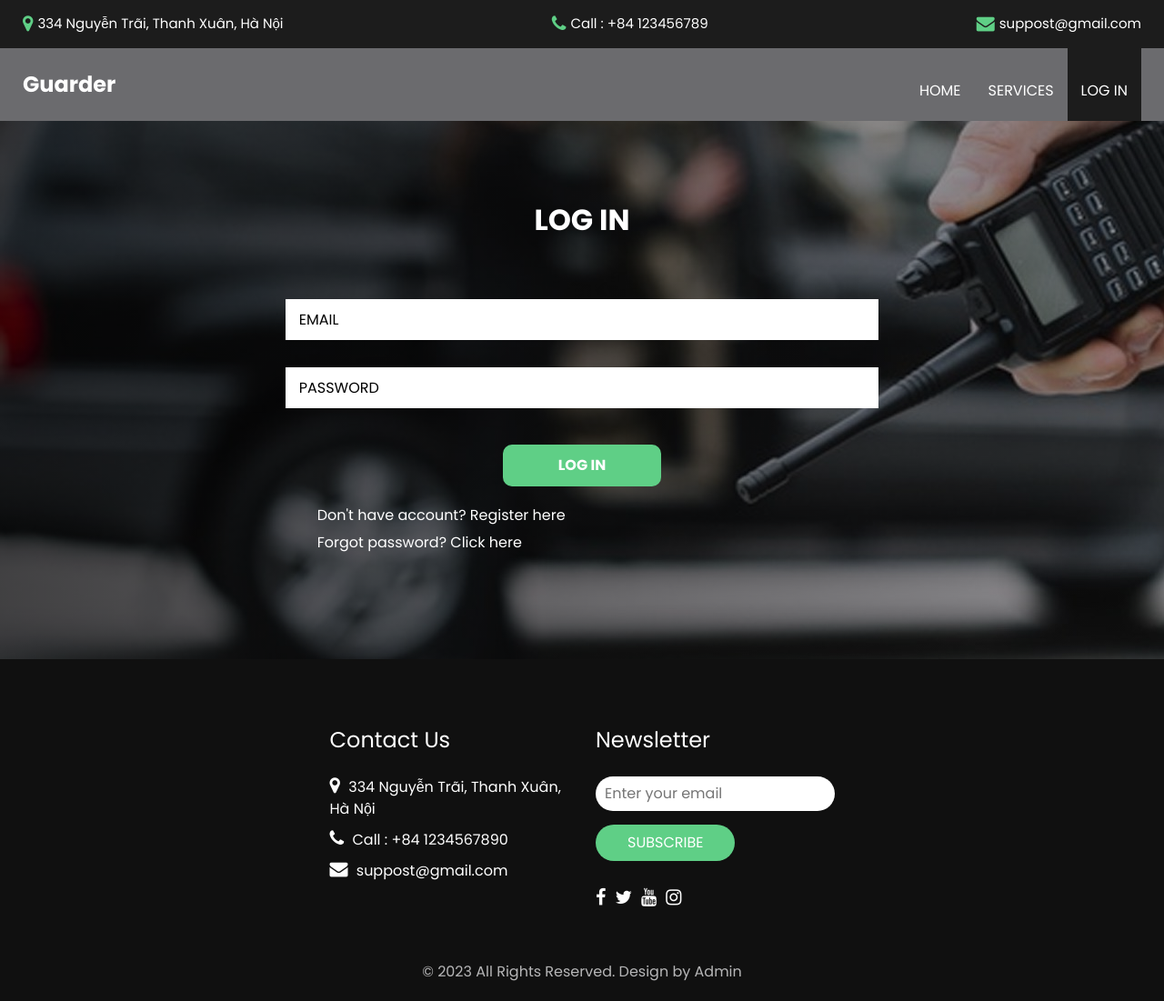
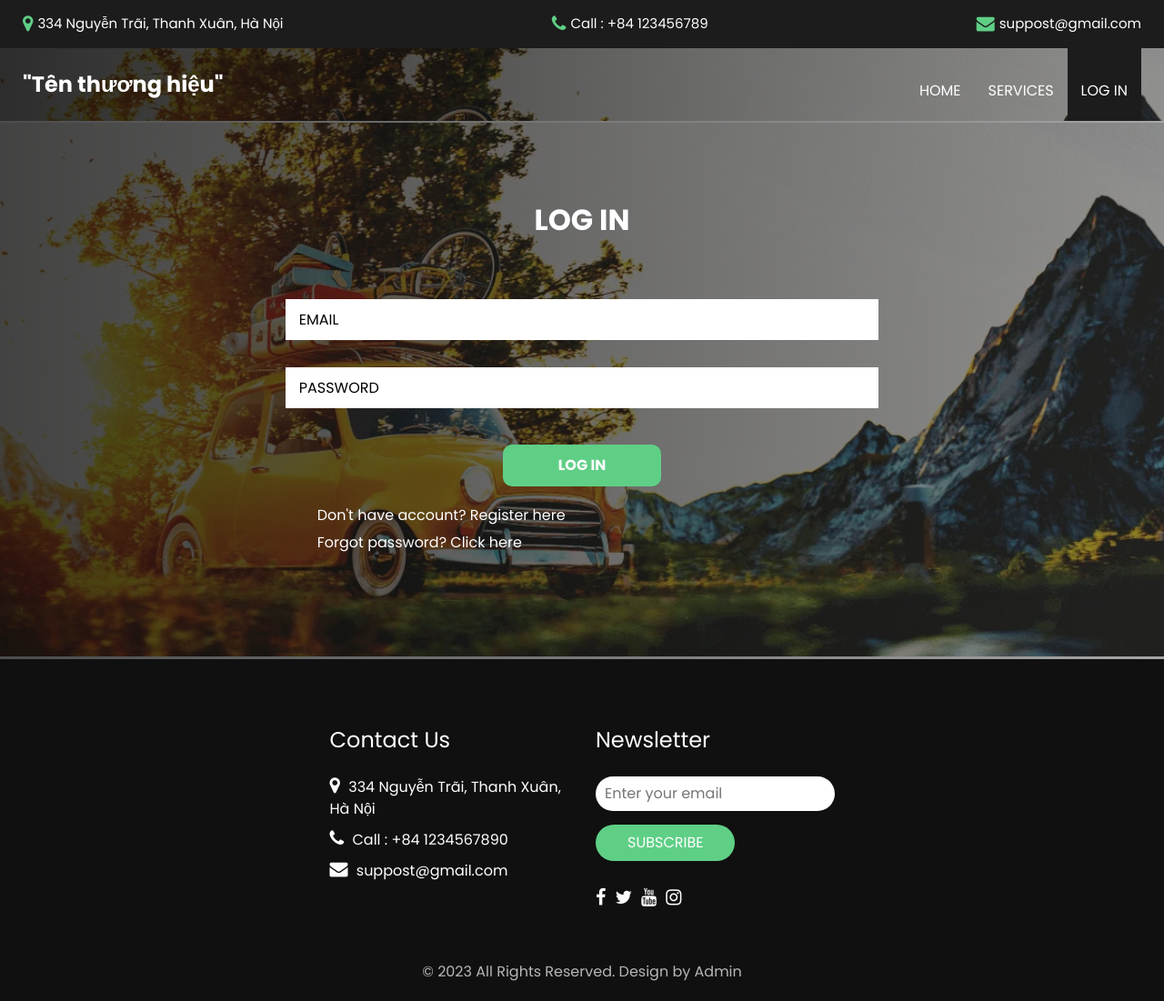
Before and after one commit to 20002110/THUD, a PHP site: page /login.php in a window 1280 px wide. Shown: the whole page at 91% size. Run offline with PHP 8.4, Linux system fonts and the light colour scheme; some libraries are stand-ins or nearby versions.

Commit message:
update sth

```diff
--- a/css/style.css
+++ b/css/style.css
@@ -123,7 +123,6 @@ body {
 
 .sub_page .hero_area {
   min-height: auto;
-  background-color: #6b6b6e;
 }
 
 .sub_page .custom_nav-container.navbar-expand-lg .navbar-nav .nav-item .nav-link {
--- a/login.php
+++ b/login.php
@@ -45,7 +45,7 @@ if (isset($_POST['login'])) {
     <meta name="author" content="" />
     <link rel="shortcut icon" href="images/favicon.png" type="image/x-icon">
 
-    <title>Guarder</title>
+    <title>LOGIN</title>
 
     <!-- bootstrap core css -->
     <link rel="stylesheet" type="text/css" href="css/bootstrap.css" />
@@ -62,13 +62,12 @@ if (isset($_POST['login'])) {
 
 <body class="sub_page">
     <div class="hero_area">
-        <!-- header section strats -->
+        <!-- header section start -->
         <div class="hero_bg_box">
             <div class="img-box">
-                <img src="images/hero-bg.jpg" alt="">
+                <img src="images/login_bg.jpg" alt="">
             </div>
         </div>
-
         <header class="header_section">
             <div class="header_top">
                 <div class="container-fluid">
@@ -99,7 +98,7 @@ if (isset($_POST['login'])) {
                     <nav class="navbar navbar-expand-lg custom_nav-container">
                         <a class="navbar-brand" href="index.html">
                             <span>
-                                Guarder
+                                "Tên thương hiệu"
                             </span>
                         </a>
                         <button class="navbar-toggler" type="button" data-toggle="collapse"
@@ -128,11 +127,10 @@ if (isset($_POST['login'])) {
         <!-- end header section -->
     </div>
 
-
     <section class="contact_section layout_padding">
         <div class="contact_bg_box">
             <div class="img-box">
-                <img src="images/contact-bg.jpg" alt="">
+                <img src="images/login_bg.jpg" alt="">
             </div>
         </div>
         <div class="container">
@@ -241,12 +239,7 @@ if (isset($_POST['login'])) {
             </div>
         </div>
     </section>
-
     <!-- end info_section -->
-
-
-
-
     <!-- footer section -->
     <footer class="container-fluid footer_section">
         <p>
--- a/register.php
+++ b/register.php
@@ -11,7 +11,6 @@
         if ($db->find_data("Users", "username",$email) == false) {
             if ($password == $confirm_password) {
 
-
                 $password = password_hash($password, PASSWORD_DEFAULT);
 
                 $data = array(
@@ -23,7 +22,6 @@
                     // display success message
                     echo "Thêm thành công";
                     header("Location: login.php");
-
 
                 } else {
                     echo "Thêm thất bại";
```
Also changed, not shown: addNew.php (+2 -12 lines), service.php (+4 -4 lines), images/contact-bg.jpg (deleted), images/login_bg.jpg (added).
